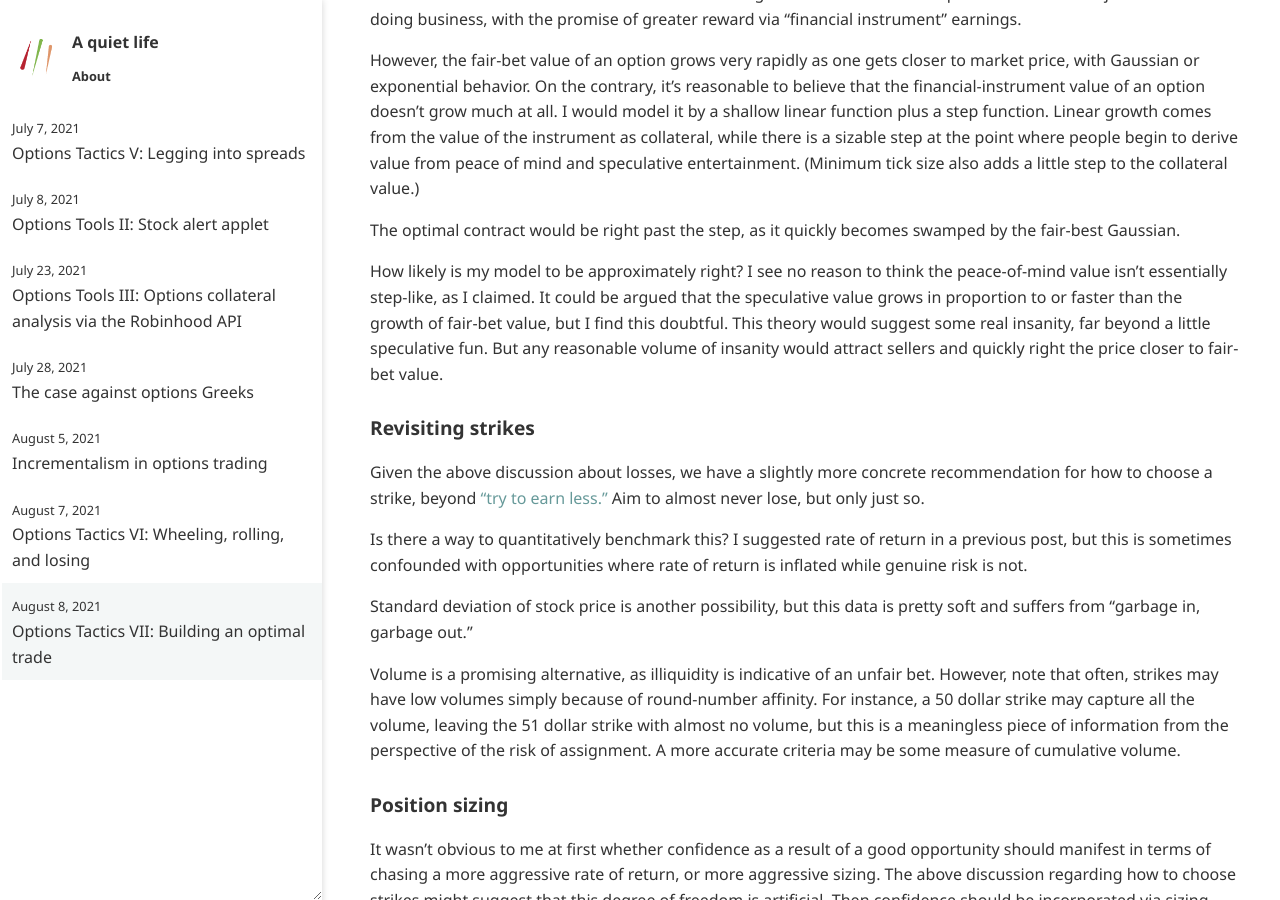
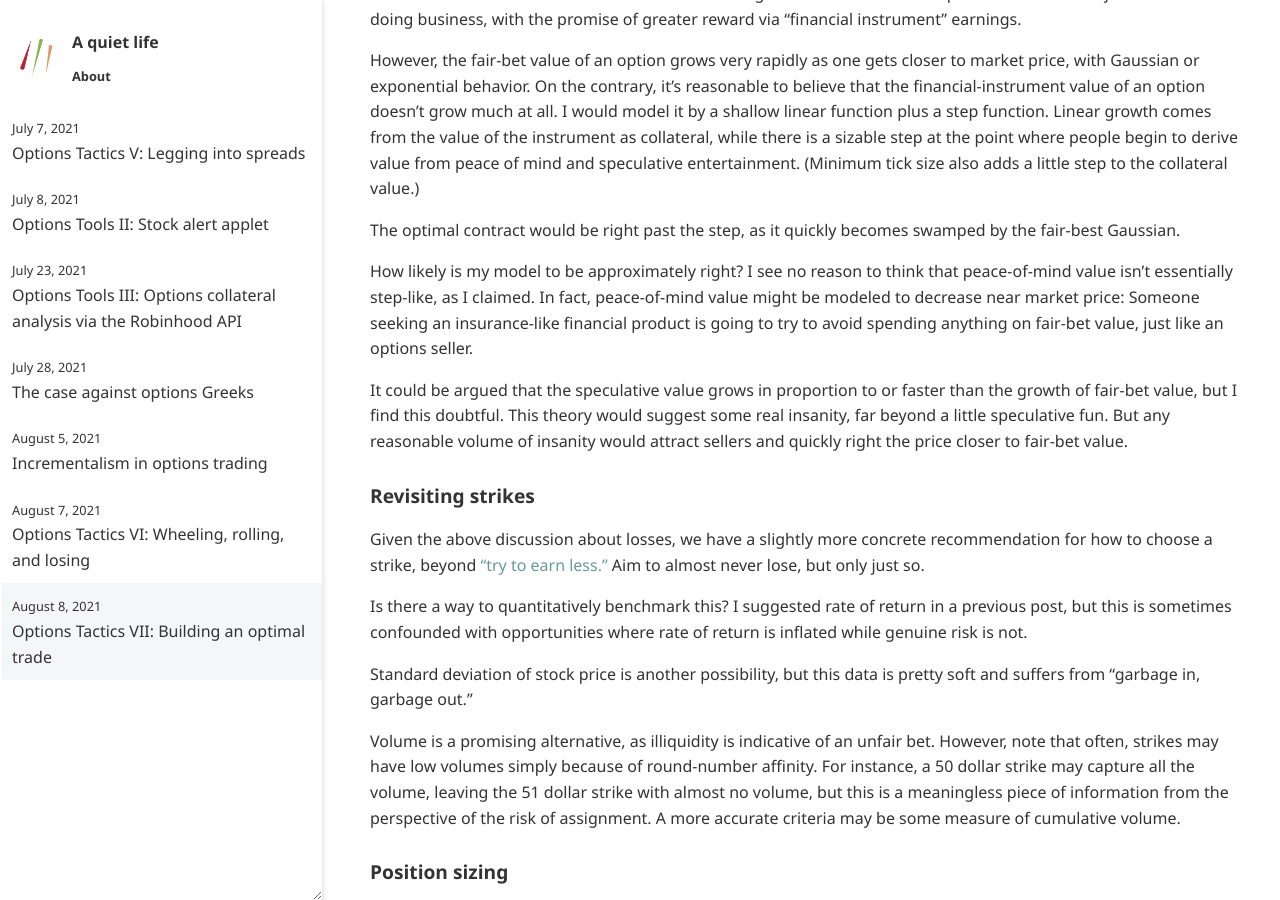
Before and after one commit to ansyblenetwork/aquietlife, a Jekyll site: the page built from _posts/2021-08-08-sizing.md, in a window 1280 px wide and 900 px high, scrolled down 871 px. Built offline with Jekyll 4.4.1, drawn with Linux system fonts in a browser that asks for light colours.

Commit message:
Update 2021-08-08-sizing.md

```diff
--- a/_posts/2021-08-08-sizing.md
+++ b/_posts/2021-08-08-sizing.md
@@ -30,7 +30,9 @@ However, the fair-bet value of an option grows very rapidly as one gets closer t
 
 The optimal contract would be right past the step, as it quickly becomes swamped by the fair-best Gaussian.
 
-How likely is my model to be approximately right? I see no reason to think the peace-of-mind value isn't essentially step-like, as I claimed. It could be argued that the speculative value grows in proportion to or faster than the growth of fair-bet value, but I find this doubtful. This theory would suggest some real insanity, far beyond a little speculative fun. But any reasonable volume of insanity would attract sellers and quickly right the price closer to fair-bet value.
+How likely is my model to be approximately right? I see no reason to think that peace-of-mind value isn't essentially step-like, as I claimed. In fact, peace-of-mind value might be modeled to decrease near market price: Someone seeking an insurance-like financial product is going to try to avoid spending anything on fair-bet value, just like an options seller.
+
+It could be argued that the speculative value grows in proportion to or faster than the growth of fair-bet value, but I find this doubtful. This theory would suggest some real insanity, far beyond a little speculative fun. But any reasonable volume of insanity would attract sellers and quickly right the price closer to fair-bet value.
 
 
 
```
